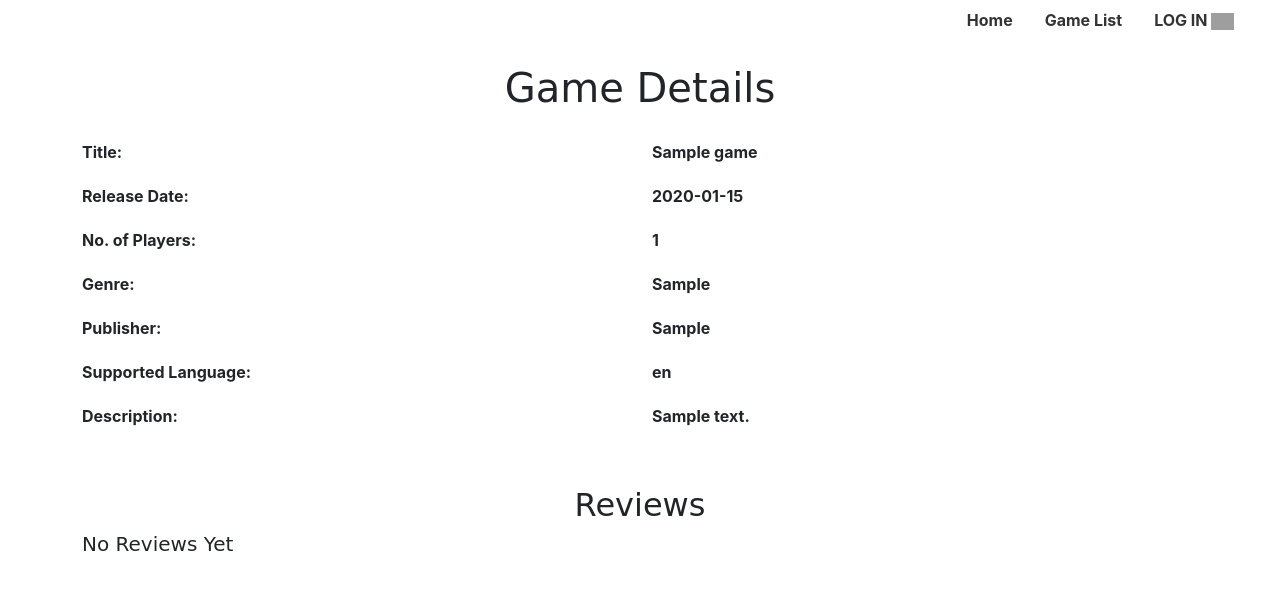
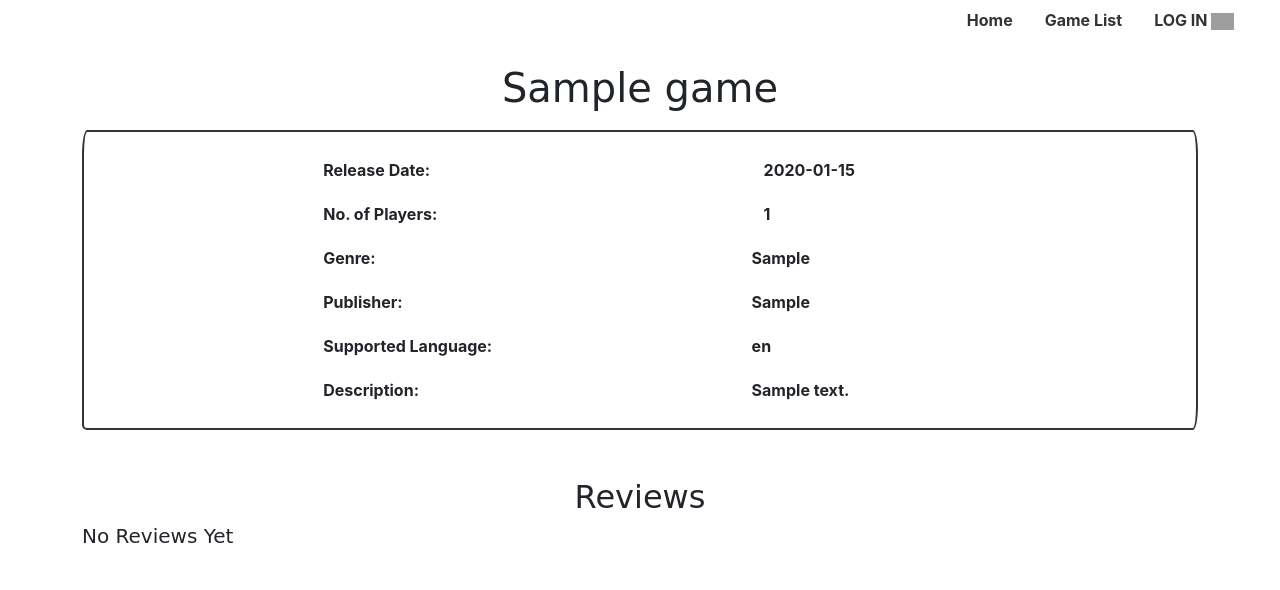
Before and after one commit to weklihua/mongoose-games, a Node server app: page /games/600000000000000000000001 in a window 1280 px wide. Shown: the part 90-680 px from the top of the page. Run offline with Node 20, Linux system fonts and the light colour scheme; tables that the repository leaves empty hold one stand-in row (values such as "Sample post"); some libraries are stand-ins or nearby versions; some web fonts are replaced; grey boxes are pictures that could not be loaded.

Commit message:
edit show detail

```diff
--- a/controllers/games.js
+++ b/controllers/games.js
@@ -42,7 +42,7 @@ function create(req, res) {
 function show(req, res) {
     Game.findById(req.params.id, function(err, game){
         res.render('games/show', {
-            title: 'Game Details',
+            title: game.title,
             game
         })
     })
--- a/public/stylesheets/style.css
+++ b/public/stylesheets/style.css
@@ -66,3 +66,6 @@ a {
 #review-botton {
   text-align: right;
 }
+div.card {
+  padding-left: 20%;
+}
--- a/views/games/show.ejs
+++ b/views/games/show.ejs
@@ -16,8 +16,70 @@
     <div>Description: </div>
     <div><%= game.description %></div> -->
 
+
+
+
     <div class="container" >
-        <div class="row align-items-center">
+      <div class="card" style="width: 100%;">
+        <div class="card-body">
+          <!-- <h5 class="card-title"><%= game.title %></h5> -->
+          <!-- <h6 class="card-subtitle mb-2 text-muted">Card subtitle</h6> -->
+          <div class="row">
+            <div class="col-sm" >
+                Release Date:
+            </div>
+            <div class="col-sm">
+              <%= game.releaseDate.toLocaleString('en-us', {year: 'numeric', month: '2-digit', day: '2-digit'}).replace(/(\d+)\/(\d+)\/(\d+)/, '$3-$1-$2') %>
+            </div>
+          </div>
+          <div class="row">
+            <div class="col-sm">
+                No. of Players:
+            </div>
+            <div class="col-sm">
+                <%= game.numPlayers %>
+            </div>
+            <div class="row">
+              <div class="col-sm">
+                  Genre:
+              </div>
+              <div class="col-sm">
+                  <%= game.genre %>
+              </div>
+            </div>
+            <div class="row">
+              <div class="col-sm">
+                  Publisher:
+              </div>
+              <div class="col-sm">
+                  <%= game.publisher %>
+              </div>
+            </div>
+            <div class="row">
+              <div class="col-sm">
+                  Supported Language:
+              </div>
+              <div class="col-sm">
+                  <%= game.supportedLanguage %>
+              </div>
+            </div>
+            <div class="row">
+              <div class="col-sm">
+                  Description:
+              </div>
+              <div class="col-sm">
+                  <%= game.description %>
+              </div>
+            </div>
+
+
+          </div>
+<!--
+          <a href="#" class="card-link">Card link</a>
+          <a href="#" class="card-link">Another link</a> -->
+        </div>
+      </div>
+        <!-- <div class="row align-items-center">
           <div class="col-sm">
             Title:
           </div>
@@ -72,7 +134,7 @@
             <div class="col-sm">
                 <%= game.description %>
             </div>
-          </div>
+          </div> -->
 
 
         <!-- add reviews -->
--- a/views/partials/header.ejs
+++ b/views/partials/header.ejs
@@ -117,13 +117,13 @@
       <a class="nav-link" href="/games">Game List</a>
     </li>
     <% if (user) { %>
+      <li class="nav-item">
+        <a class="nav-link" href="/games/new">New Game</a>
+      </li>
+      <li class="nav-item">
+        <a class="nav-link" href="/logout">LOG OUT</a>
+      </li>
 
-    <li class="nav-item">
-      <a class="nav-link" href="/games/new">New Game</a>
-    </li>
-    <li class="nav-item">
-      <a class="nav-link" href="/logout">LOG OUT</a>
-  </li>
     <% } else { %>
 
       <li class="nav-item active">
```
